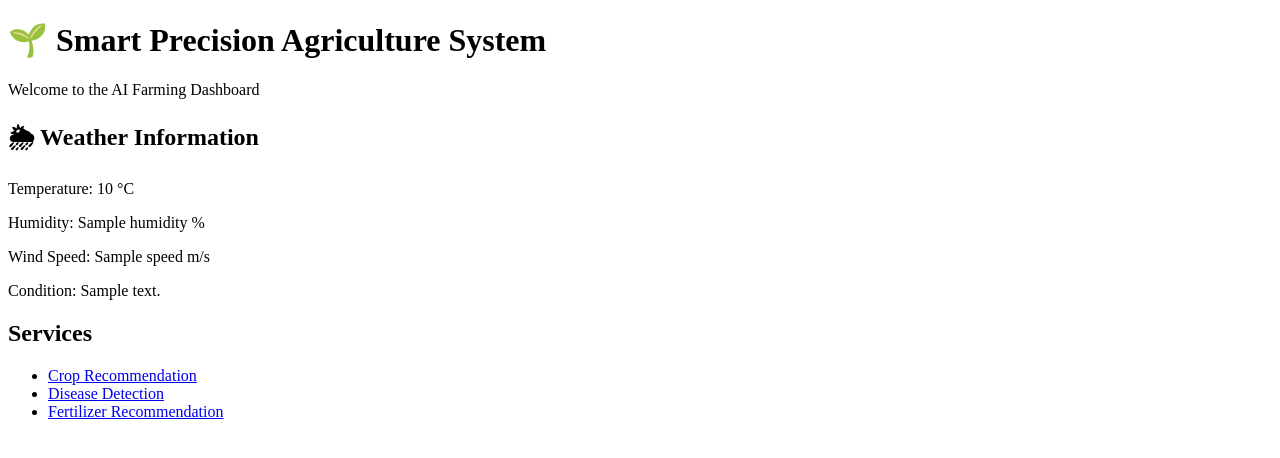
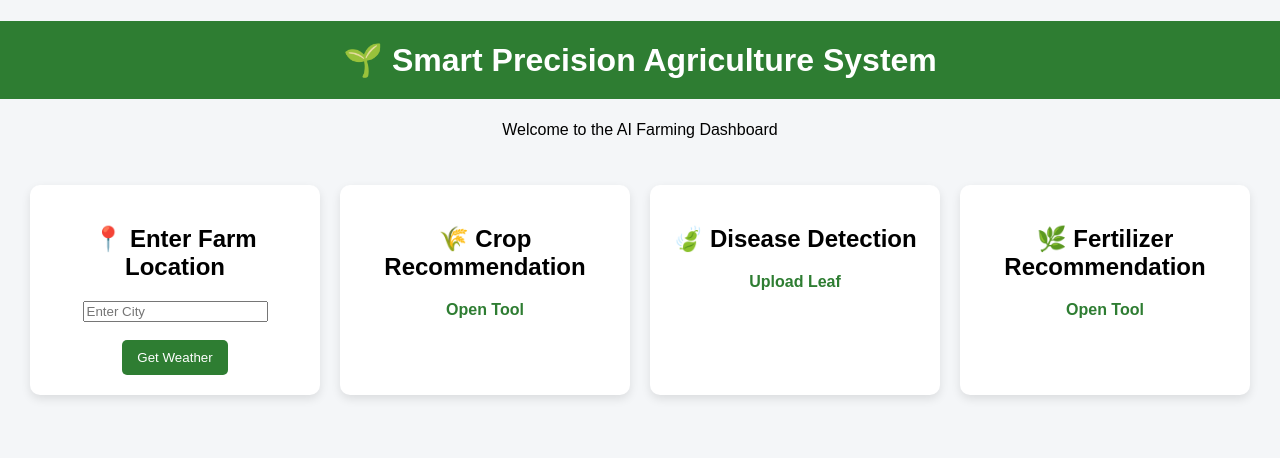
Before and after one commit to Kirancs226/Precision-agriculuture, a Flask app: page / in a window 1280 px wide. Shown: the top 458 px of the page. Run offline with Flask 3, Linux system fonts and the light colour scheme; a database or web service that is not in the repository returns one stand-in record (values such as "Sample title"); data that the repository does not hold is empty; parts of the project's set-up code (start-up, migrations or seed data) failed here and were passed over.

Commit message:
added desease model

```diff
--- a/app.py
+++ b/app.py
@@ -1,13 +1,25 @@
-from flask import Flask, render_template, request
+from flask import Flask, render_template, request,redirect, url_for
 from services.weather_service import get_weather
 from services.crop_service import predict_crop
 
+
 app = Flask(__name__)
 
-@app.route("/")
+@app.route("/", methods=["GET", "POST"])
 def home():
 
-    weather = get_weather("Chennai")
+    if request.method == "POST":
+
+        city = request.form["city"]
+
+        # redirect to clean URL
+        return redirect(url_for("home", city=city))
+
+    city = request.args.get("city")
+    weather = None
+
+    if city:
+        weather = get_weather(city)
 
     return render_template("index.html", weather=weather)
 
@@ -34,5 +46,27 @@ def crop():
     return render_template("crop.html", result=result)
 
 
+
+
+
+@app.route("/disease", methods=["GET", "POST"])
+def disease():
+
+    result = None
+
+    if request.method == "POST":
+
+        file = request.files["image"]
+
+        filepath = "satic/uploads/" + file.filename
+        file.save(filepath)
+
+        #
+        #
+
+        result = "Prediction comming soon"
+
+    return render_template("disease.html", result=result)
+
 if __name__ == "__main__":
     app.run(debug=True)
--- a/static/css/style.css
+++ b/static/css/style.css
@@ -0,0 +1,45 @@
+body{
+font-family: Arial;
+background:#f4f6f8;
+margin:0;
+text-align:center;
+}
+
+.title{
+background:#2e7d32;
+color:white;
+padding:20px;
+}
+
+.container{
+display:grid;
+grid-template-columns:repeat(auto-fit,minmax(250px,1fr));
+gap:20px;
+padding:30px;
+}
+
+.card{
+background:white;
+padding:20px;
+border-radius:10px;
+box-shadow:0 4px 10px rgba(0,0,0,0.1);
+}
+
+button{
+background:#2e7d32;
+color:white;
+border:none;
+padding:10px 15px;
+border-radius:5px;
+cursor:pointer;
+}
+
+button:hover{
+background:#1b5e20;
+}
+
+a{
+text-decoration:none;
+color:#2e7d32;
+font-weight:bold;
+}
--- a/templates/index.html
+++ b/templates/index.html
@@ -1,14 +1,41 @@
 <!DOCTYPE html>
 <html>
+
 <head>
+
 <title>Precision Agriculture</title>
+
+<link rel="stylesheet" href="{{ url_for('static', filename='css/style.css') }}">
+
 </head>
 
 <body>
 
-<h1>🌱 Smart Precision Agriculture System</h1>
+<h1 class="title">🌱 Smart Precision Agriculture System</h1>
 
 <p>Welcome to the AI Farming Dashboard</p>
+
+<div class="container">
+
+<div class="card">
+
+<h2>📍 Enter Farm Location</h2>
+
+<form method="POST">
+
+<input type="text" name="city" placeholder="Enter City" required>
+
+<br><br>
+
+<button type="submit">Get Weather</button>
+
+</form>
+
+</div>
+
+{% if weather %}
+
+<div class="card">
 
 <h2>🌦 Weather Information</h2>
 
@@ -17,13 +44,35 @@
 <p>Wind Speed: {{ weather.wind_speed }} m/s</p>
 <p>Condition: {{ weather.description }}</p>
 
-<h2>Services</h2>
+</div>
 
-<ul>
-<li><a href="/crop">Crop Recommendation</a></li>
-<li><a href="/disease">Disease Detection</a></li>
-<li><a href="/fertilizer">Fertilizer Recommendation</a></li>
-</ul>
+{% endif %}
+
+<div class="card">
+
+<h2>🌾 Crop Recommendation</h2>
+
+<a href="/crop">Open Tool</a>
+
+</div>
+
+<div class="card">
+
+<h2>🍃 Disease Detection</h2>
+
+<a href="/disease">Upload Leaf</a>
+
+</div>
+
+<div class="card">
+
+<h2>🌿 Fertilizer Recommendation</h2>
+
+<a href="/fertilizer">Open Tool</a>
+
+</div>
+
+</div>
 
 </body>
 </html>
```
Also changed, not shown: templates/disease.html (added, +17 -0 lines).
